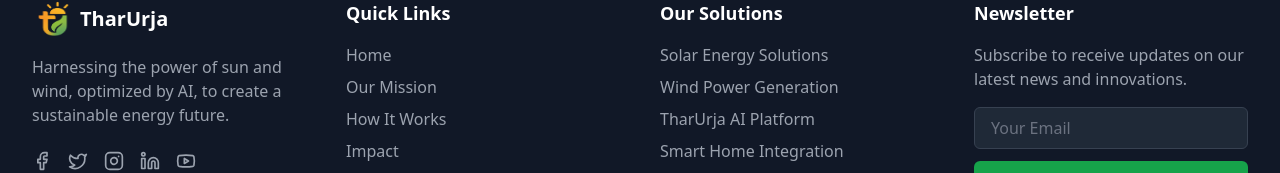
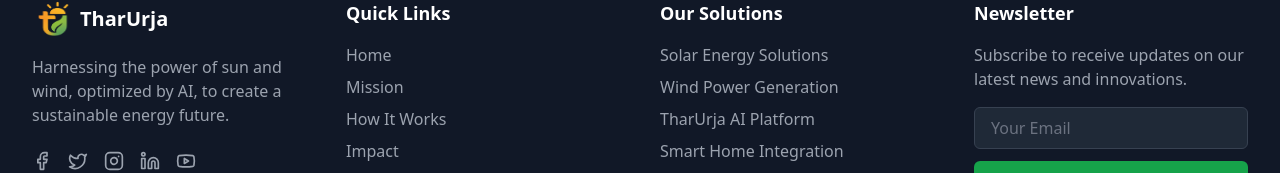
Before and after one commit to Manohar-solanki/TharUrja, a React (Vite) app: page / in a window 1280 px wide. Shown: the part 8079-8252 px from the top of the page. Built offline with nearby package versions, Linux system fonts and the light colour scheme.

Commit message:
Update Footer.tsx

```diff
--- a/src/components/Footer.tsx
+++ b/src/components/Footer.tsx
@@ -80,7 +80,7 @@ const Footer: React.FC = () => {
           <div>
             <h3 className="font-bold text-lg mb-4">Quick Links</h3>
             <ul className="space-y-2">
-              {['Home', 'Our Mission', 'How It Works', 'Impact', 'Join Us', 'About Us', 'Contact'].map((item) => (
+              {['Home', 'Mission', 'How It Works', 'Impact', 'Join Us', 'About Us', 'Contact'].map((item) => (
                 <li key={item}>
                   <a
                     href={`#${item.toLowerCase().replace(/\s+/g, '-')}`}
```
